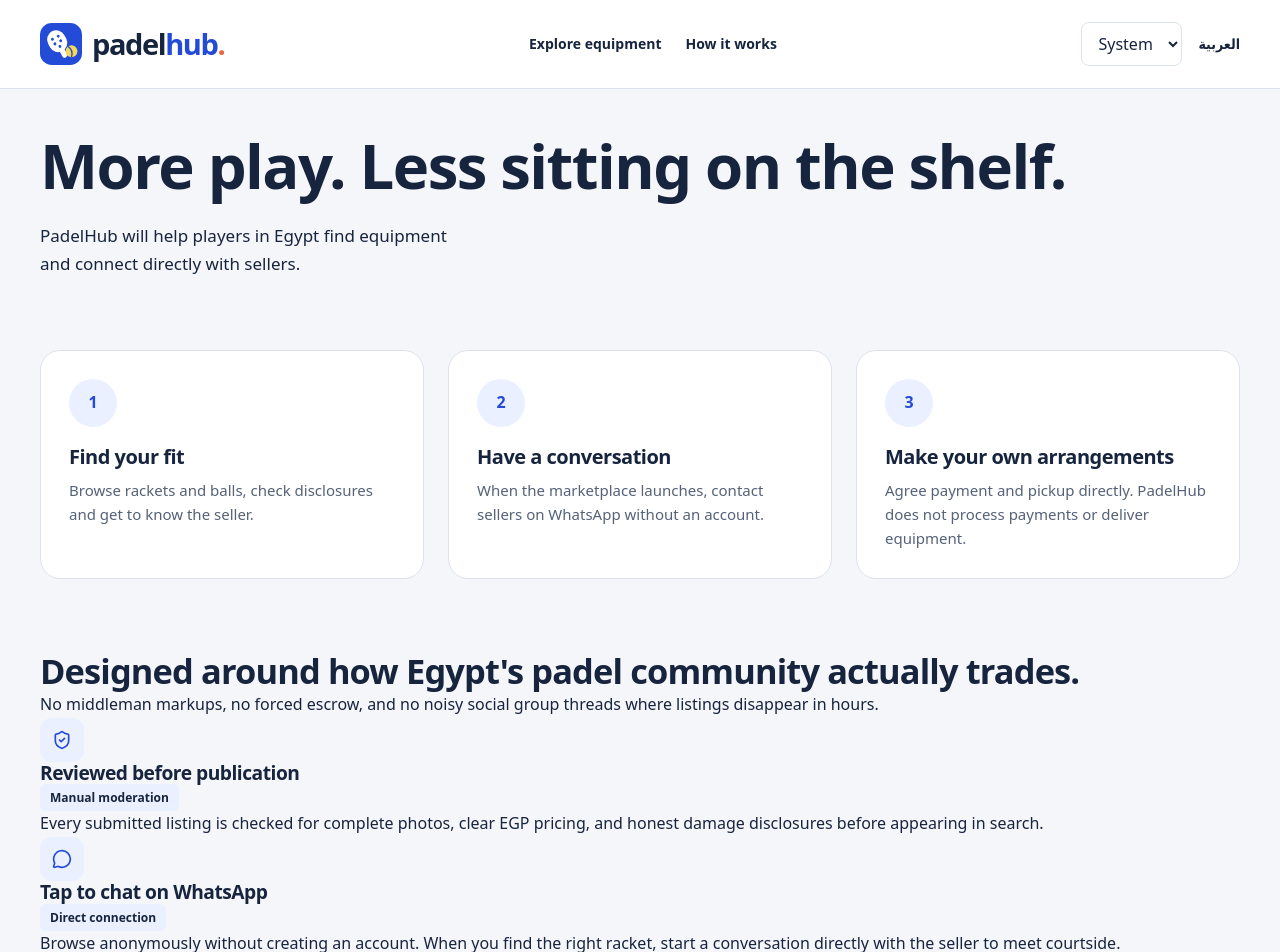
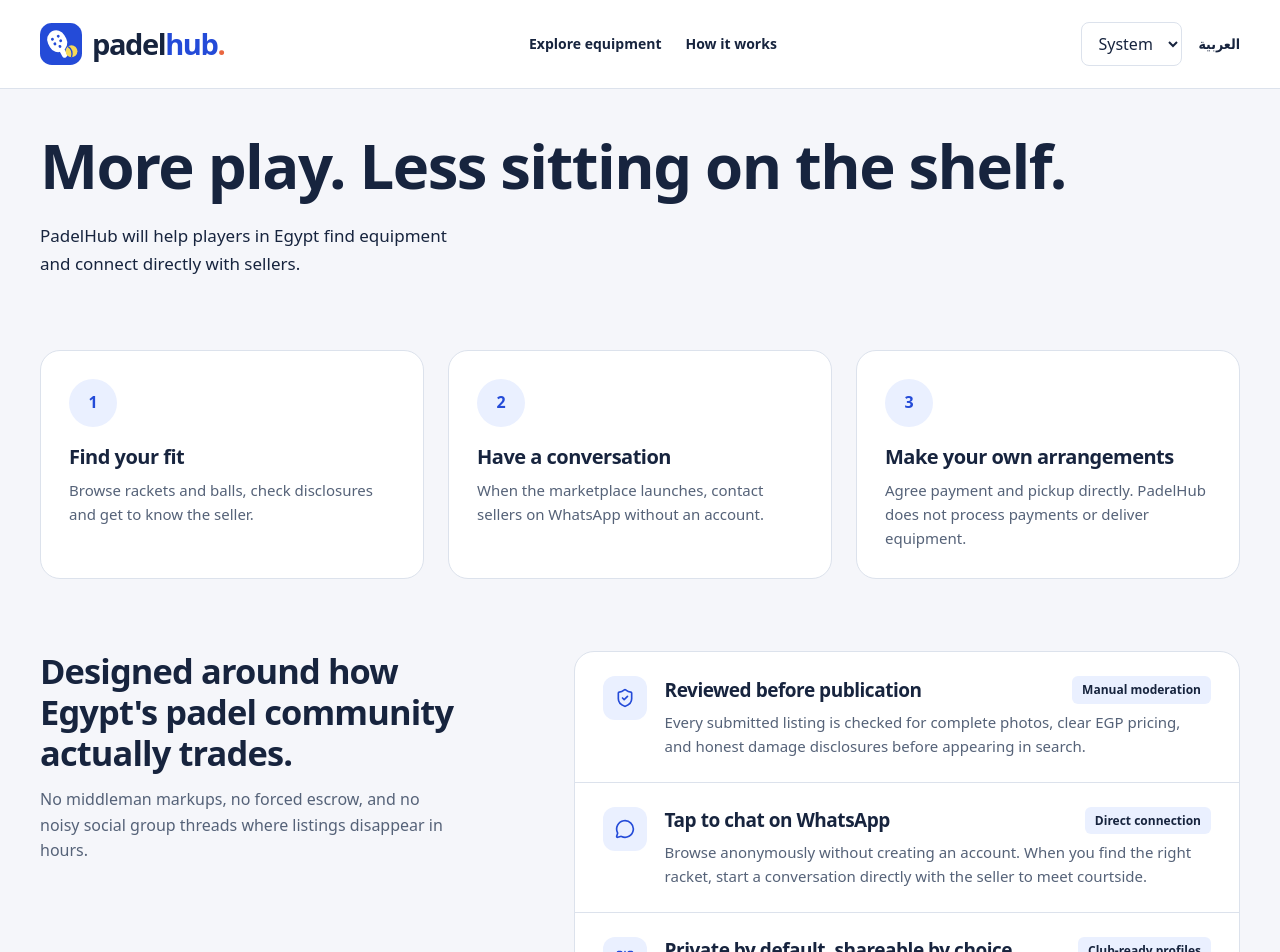
Before and after one commit to zeyadkhaled2/padel-hub, a Next.js app: page /en/about in a window 1280 px wide. Shown: the top 952 px of the page. Built offline with nearby package versions, Linux system fonts and the light colour scheme.

Commit message:
fix(v2): apply features-split layout and tabular-nums in globals.css

```diff
--- a/src/app/globals.css
+++ b/src/app/globals.css
@@ -853,34 +853,48 @@ nav a:hover,
 }
 
 /* ==========================================================================
-   Editorial Features Grid (Why PadelHub)
+   Editorial Features Split (Why PadelHub)
    ========================================================================== */
 
 .features-section {
   margin-block: 72px;
 }
 
-.features-grid {
+.features-split {
   display: grid;
-  grid-template-columns: repeat(3, minmax(0, 1fr));
-  gap: 24px;
+  grid-template-columns: minmax(0, 1fr) minmax(0, 1.35fr);
+  gap: 40px;
+  align-items: start;
 }
 
-.feature-card {
+.features-lead h2 {
+  font-size: clamp(1.6rem, 2.8vw, 2.15rem);
+  font-weight: 750;
+}
+
+.features-lead-copy {
+  color: var(--muted);
+  margin-top: 14px;
+  font-size: 16px;
+  max-width: 420px;
+}
+
+.features-list {
   background: var(--surface);
   border: 1px solid var(--border);
   border-radius: 20px;
-  padding: 28px;
-  display: flex;
-  flex-direction: column;
-  gap: 14px;
+  overflow: hidden;
 }
 
-.feature-card-top {
+.feature-row {
   display: flex;
-  align-items: center;
-  justify-content: space-between;
-  gap: 12px;
+  gap: 18px;
+  padding: 24px 28px;
+  align-items: flex-start;
+}
+
+.feature-row + .feature-row {
+  border-top: 1px solid var(--border);
 }
 
 .feature-icon {
@@ -891,13 +905,28 @@ nav a:hover,
   place-items: center;
   background: var(--surface-soft);
   color: var(--accent);
+  flex-shrink: 0;
 }
 
-.feature-card h3 {
-  font-size: 20px;
+.feature-row-body {
+  flex: 1;
+  min-width: 0;
 }
 
-.feature-card p {
+.feature-row-head {
+  display: flex;
+  align-items: center;
+  justify-content: space-between;
+  gap: 12px;
+  flex-wrap: wrap;
+  margin-bottom: 6px;
+}
+
+.feature-row h3 {
+  font-size: 19px;
+}
+
+.feature-row p {
   color: var(--muted);
   font-size: 15px;
 }
@@ -932,6 +961,7 @@ nav a:hover,
   background: var(--surface-soft);
   color: var(--accent);
   font-weight: 700;
+  font-variant-numeric: tabular-nums;
 }
 
 .step-card h3 {
```
